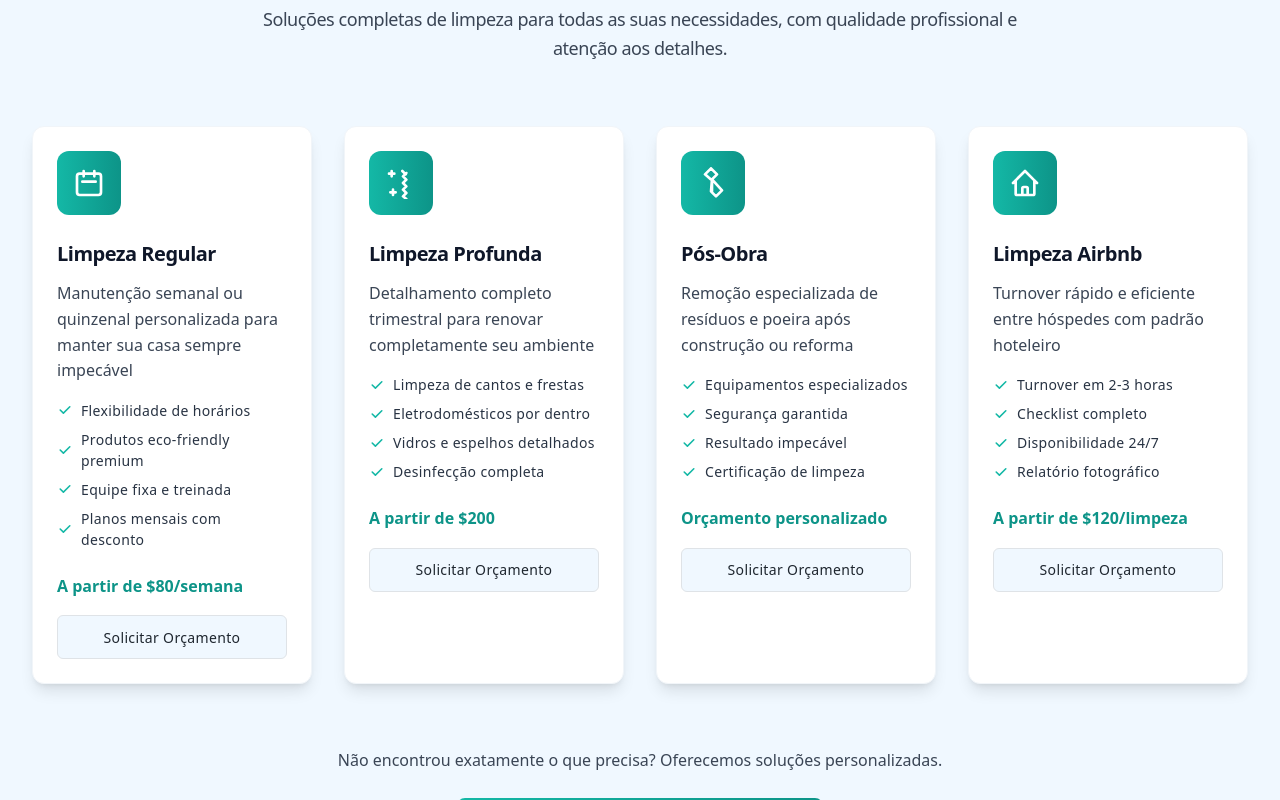
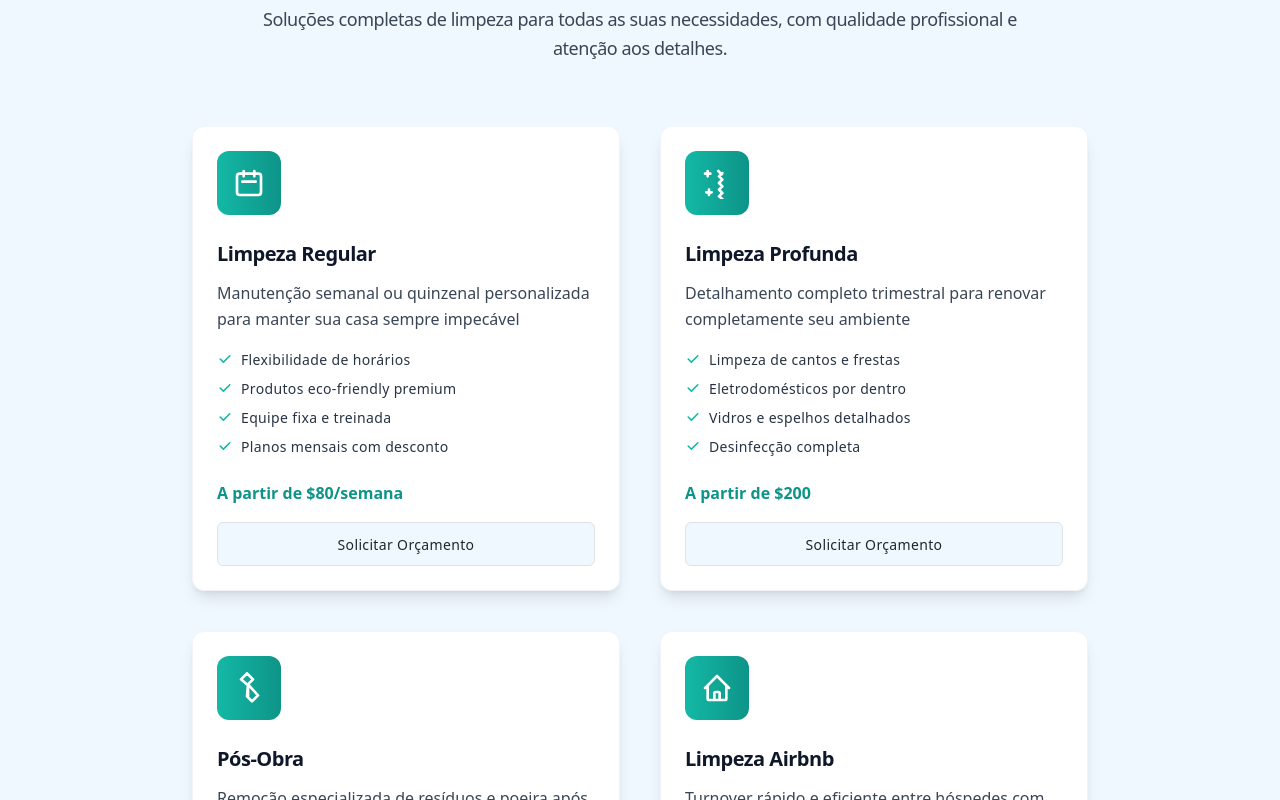
Before and after one commit to nichollas2030/shine-react-landing, a React (Vite) app: page / in a window 1280 px wide. Shown: the part 960-1760 px from the top of the page. Built offline with nearby package versions, Linux system fonts and the light colour scheme.

Commit message:
Novos ajustes

```diff
--- a/src/components/sections/ServicesGrid.tsx
+++ b/src/components/sections/ServicesGrid.tsx
@@ -69,9 +69,9 @@ export default function ServicesGrid() {
           </p>
         </motion.div>
 
-        {/* Services Grid */}
+        {/* Services Grid - 2x2 Desktop, Vertical Mobile */}
         <motion.div
-          className="grid grid-cols-1 xs:grid-cols-2 lg:grid-cols-4 gap-4 xs:gap-6 sm:gap-8"
+          className="grid grid-cols-1 md:grid-cols-2 gap-6 sm:gap-8 lg:gap-10 max-w-4xl mx-auto"
           variants={containerVariants}
           initial="hidden"
           whileInView="visible"
```
